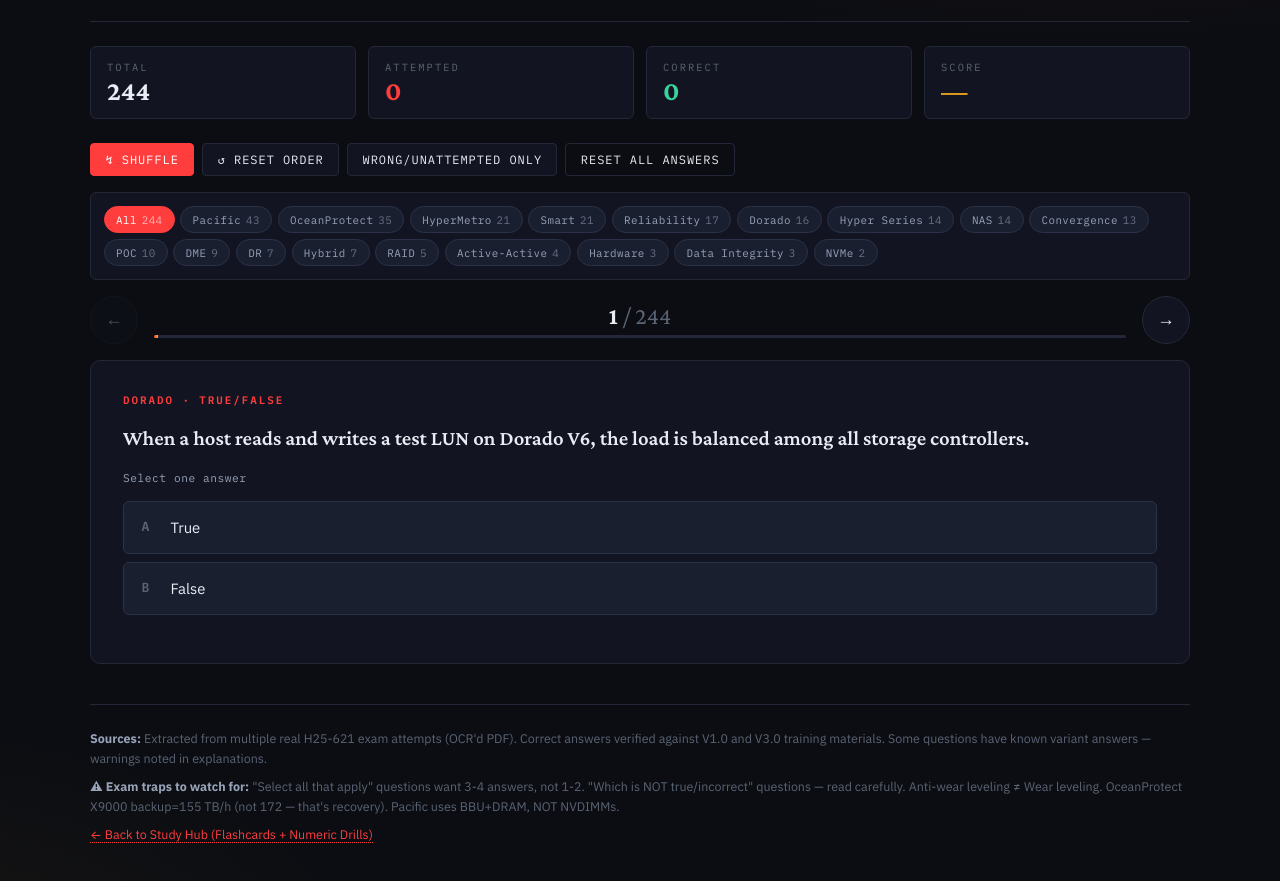
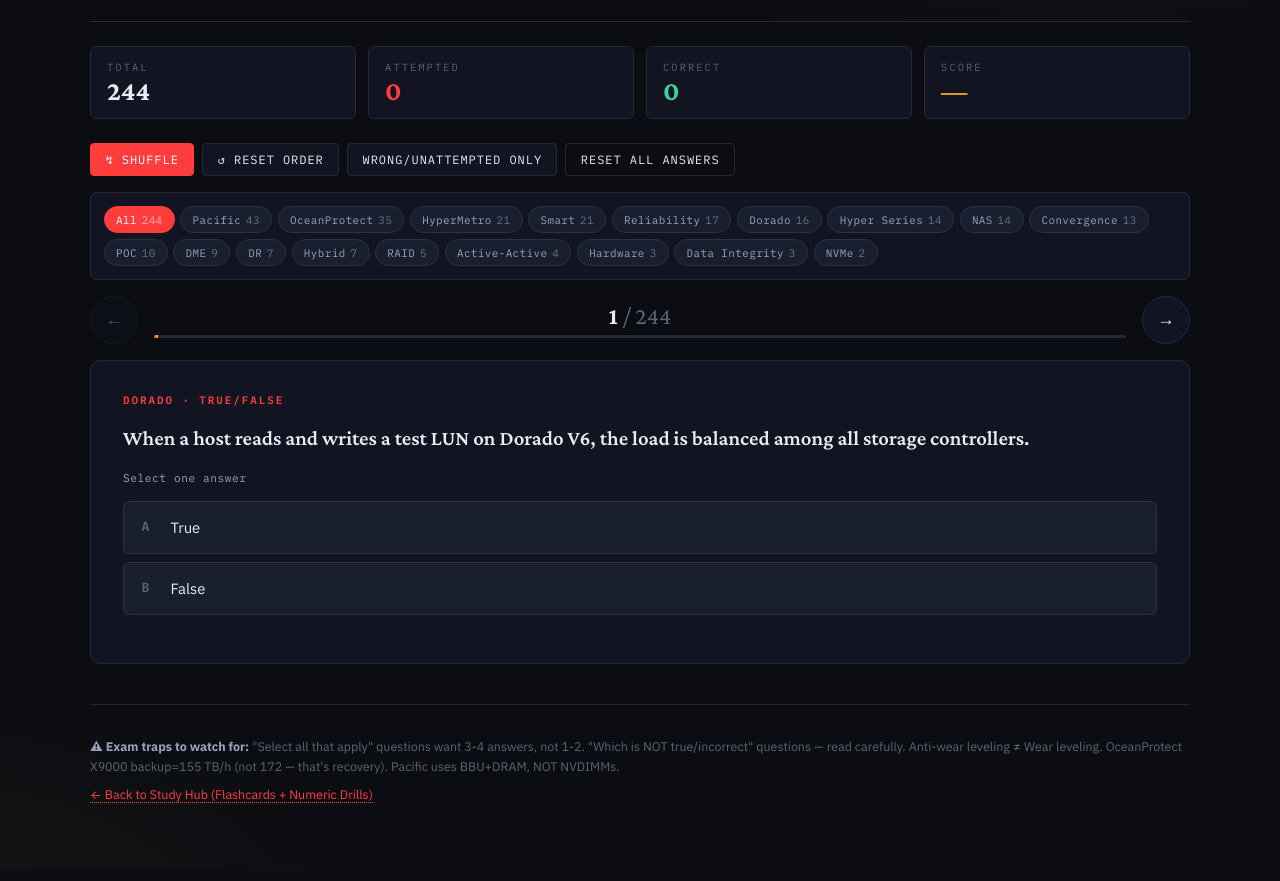
Before and after one commit to andreassandhi/learning, a plain HTML site: page huawei-storage-flashcard.html in a window 1280 px wide. Shown: the part 189-1070 px from the top of the page. Drawn offline with nearby package versions, Linux system fonts and the light colour scheme.

Commit message:
Update huawei-storage-flashcard.html

```diff
--- a/huawei-storage-flashcard.html
+++ b/huawei-storage-flashcard.html
@@ -83,7 +83,6 @@ h1 em{font-style:italic;color:var(--acc2);font-weight:600}
 <div class="ex" id="qex"><h4>Why</h4><div id="qexb">—</div></div>
 </div>
 <div class="ft">
-<p><strong>Sources:</strong> Extracted from multiple real H25-621 exam attempts (OCR'd PDF). Correct answers verified against V1.0 and V3.0 training materials. Some questions have known variant answers — warnings noted in explanations.</p>
 <p style="margin-top:.5rem"><strong>⚠ Exam traps to watch for:</strong> "Select all that apply" questions want 3-4 answers, not 1-2. "Which is NOT true/incorrect" questions — read carefully. Anti-wear leveling ≠ Wear leveling. OceanProtect X9000 backup=155 TB/h (not 172 — that's recovery). Pacific uses BBU+DRAM, NOT NVDIMMs.</p>
 <p style="margin-top:.5rem"><a class="lnk" href="index.html">← Back to Study Hub (Flashcards + Numeric Drills)</a></p>
 </div>
```
